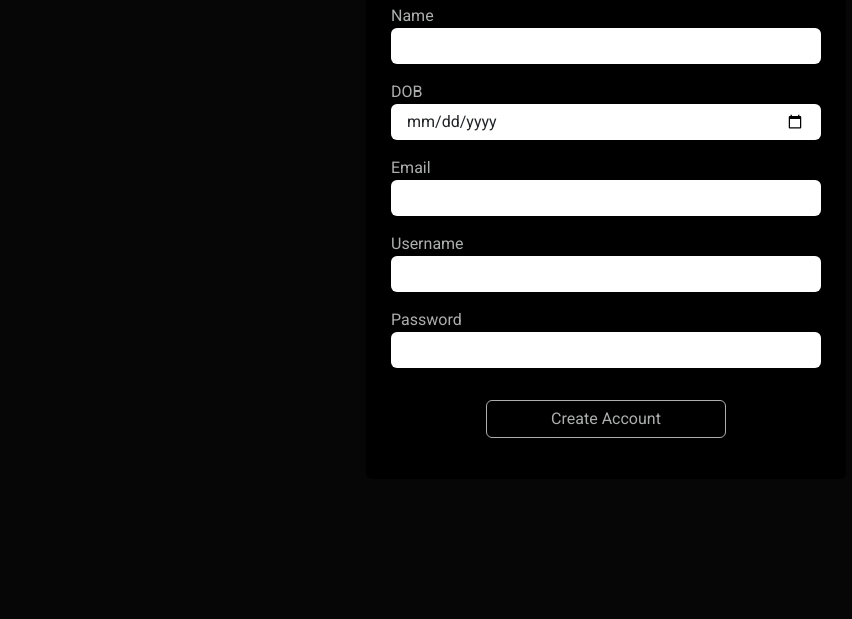
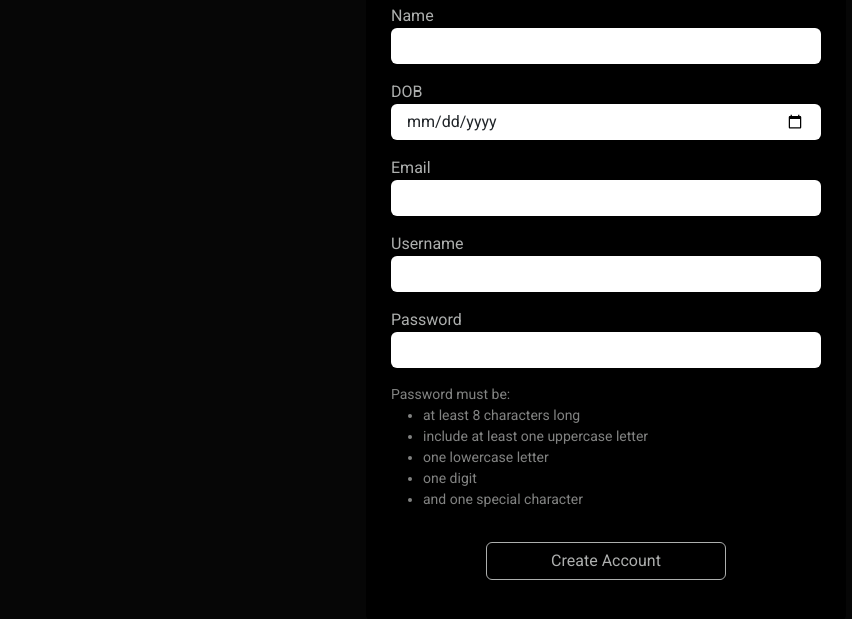
Before and after one commit to eshjen/microbloglite, a plain HTML site: page microbloglite-frontend/registration.html in a window 1280 px wide. Shown: the part 189-808 px from the top of the page, without its empty margins (34-886 px from the left). Drawn offline with nearby package versions, Linux system fonts and the light colour scheme.

Commit message:
add password requirements

```diff
--- a/microbloglite-frontend/registration.html
+++ b/microbloglite-frontend/registration.html
@@ -62,6 +62,16 @@
             <label for="reenterpassword">Re-Enter Password</label>
             <input id="reenterpassword" class="form-control" type="password" name="reenterpassword" />
           </div> -->
+          <div class="form-text">
+            Password must be:
+            <ul>
+              <li>at least 8 characters long</li>
+              <li>include at least one uppercase letter</li>
+              <li>one lowercase letter</li>
+              <li>one digit</li>
+              <li>and one special character</li>
+            </ul>
+          </div>
 
           <div class="mb-3 text-center">
             <button type="submit" class="btn btn-outline-dark" style="width: 15rem; margin-top: 1rem;">Create Account</button>
```
